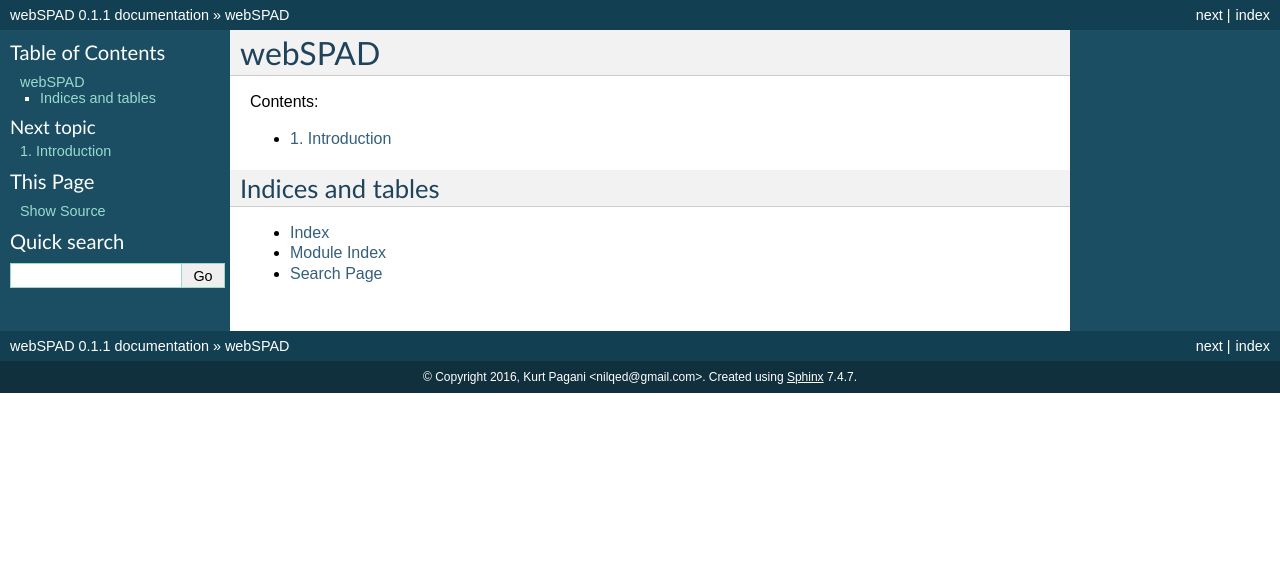
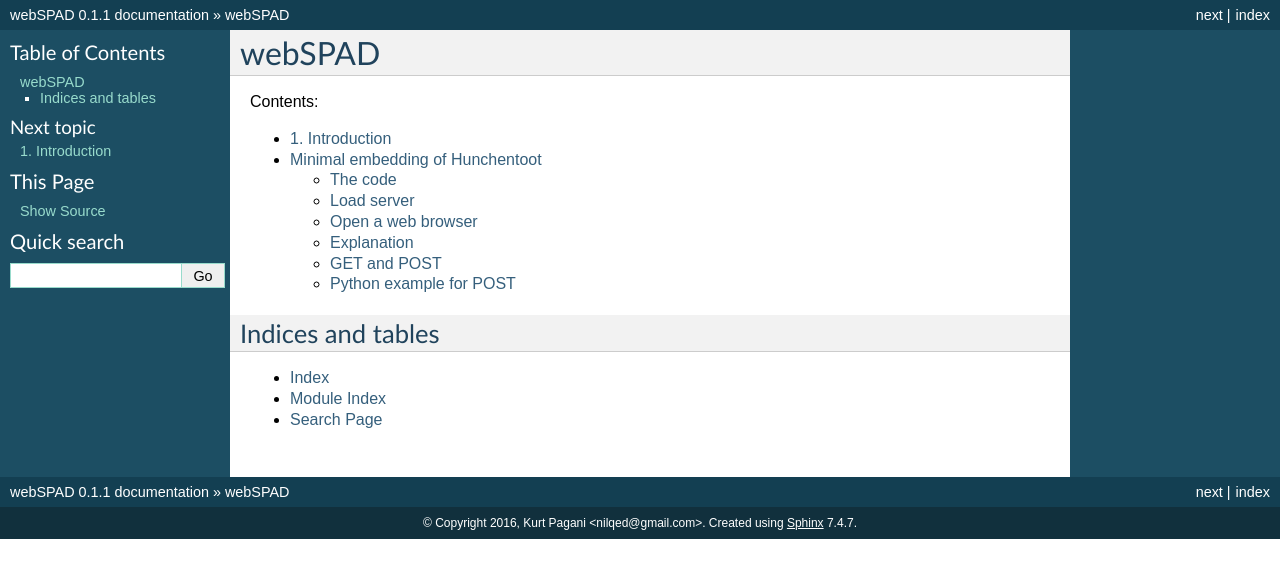
Before and after one commit to nilqed/webSPAD, a Sphinx documentation site: the page built from sphinx/source/index.rst, in a window 1280 px wide. Shown: the top 578 px of the page. Built offline with Sphinx 7.4.7, drawn with Linux system fonts in a browser that asks for light colours; part of the change alters nothing that is shown.

```diff
--- /dev/null
+++ b/sphinx/source/appendix-1.rst
@@ -0,0 +1,135 @@
+.. example of a minimal HT embedding
+
+================================
+Minimal embedding of Hunchentoot
+================================
+The following code provides a concise example how to embed *Hunchentoot*
+into a running *FriCAS* instance. The ``GET`` and ``POST`` method will be
+demonstrated by using urls in a web-browser and a short *Python* code
+respectively.
+
+The code
+--------
+Paste the following code into a file ``minserver.lisp``
+
+.. code::
+
+  (load "~/quicklisp/setup")
+  (ql:quickload :hunchentoot)
+
+  ;;; test: http://localhost:4242/eval?code=D(x^n,x,6)
+
+  (in-package :boot)
+
+  ;;; Config
+  (defparameter +port+ 4242)
+
+  ;;; SPAD eval
+
+  (defun spad_eval (code)
+    (let ((*package* (find-package :boot))
+          (alg (boot::|parseAndEvalToString| code)))
+            (format nil "~{~A~%~}" alg)))
+
+  ;;; WEB server
+  (hunchentoot:define-easy-handler (fricas-eval :uri "/eval") (code)
+    (setf (hunchentoot:content-type*) "text/plain")
+      (format nil "~A~%" (spad_eval code)))
+
+  (hunchentoot:start (make-instance 'hunchentoot:easy-acceptor :port +port+))
+
+  ;;; add :address "localhost"  if you wish local access only!
+
+
+Load server
+-----------
+We will do all steps manually for the sake of clarity. Start *FriCAS* and
+load the file ``minserver.lisp``::
+
+    $ fricas
+
+                               FriCAS Computer Algebra System
+                             Version: FriCAS 2016-08-28
+                      Timestamp: Sam Sep 17 00:34:49 CEST 2016
+    ---------------------------------------------------------------------------
+       Issue )copyright to view copyright notices.
+       Issue )summary for a summary of useful system commands.
+       Issue )quit to leave FriCAS and return to shell.
+    ---------------------------------------------------------------------------
+
+    (1) -> )lisp (load "minserver")
+    To load "hunchentoot":
+      Load 1 ASDF system:
+        hunchentoot
+    ; Loading "hunchentoot"
+    ............
+    Value = T
+    (1) ->
+
+
+Open a web browser
+------------------
+Now open a web browser (some terminal based browsers like *w3m*, *lynx* or
+*links*, do not accept all urls as e.g. Firefox does, however, when using
+quotes most urls will work). Enter the following url::
+
+    http://localhost:4242/eval?code=D(x^n,x,6)
+
+The result in the browser window should exactly look like as below::
+
+     6      5      4       3       2         n - 6
+   (n  - 15n  + 85n  - 225n  + 274n  - 120n)x
+                                                    Type: Expression(Integer)
+
+
+
+Explanation
+-----------
+The connection of the url example above with the lisp code is almost obvious::
+
+    (fricas-eval :uri "/eval") (code)
+
+The easy handler *expects* a query ``?`` and one variable ``code``. Then this
+query will be evaluated and the result formatted and written to the client.
+
+
+GET and POST
+------------
+:Source: http://www.w3schools.com/TAGS/ref_httpmethods.asp)
+
+Two commonly used methods for a request-response between a client and server
+are::
+
+    GET and POST.
+
+    GET - Requests data from a specified resource
+    POST - Submits data to be processed to a specified resource
+
+The GET Method
+~~~~~~~~~~~~~~
+Note that the query string (name/value pairs) is sent in the URL of a GET
+request::
+
+    /test/demo_form.asp?name1=value1&name2=value2
+
+
+:Restrictions: The GET method adds the data to the URL; and the length of a
+URL is limited (maximum URL length is 2048 characters and ``ASCII`` characters
+only are allowed.
+
+
+The POST Method
+~~~~~~~~~~~~~~~
+**Note** that the query string (name/value pairs) is sent in the HTTP message
+body of a POST request::
+
+    POST /test/demo_form.asp HTTP/1.1
+    Host: w3schools.com
+    name1=value1&name2=value2
+
+The restrictions of the GET method do not apply here, however, to get a full
+overview consult the link above. There also are other HTTP request
+possibilities.
+
+Python example for POST
+-----------------------
--- a/sphinx/source/index.rst
+++ b/sphinx/source/index.rst
@@ -13,7 +13,7 @@ Contents:
    :maxdepth: 2
 
    section-1
-
+   appendix-1
 
 Indices and tables
 ==================
```
Also changed, not shown: 11 other files.
